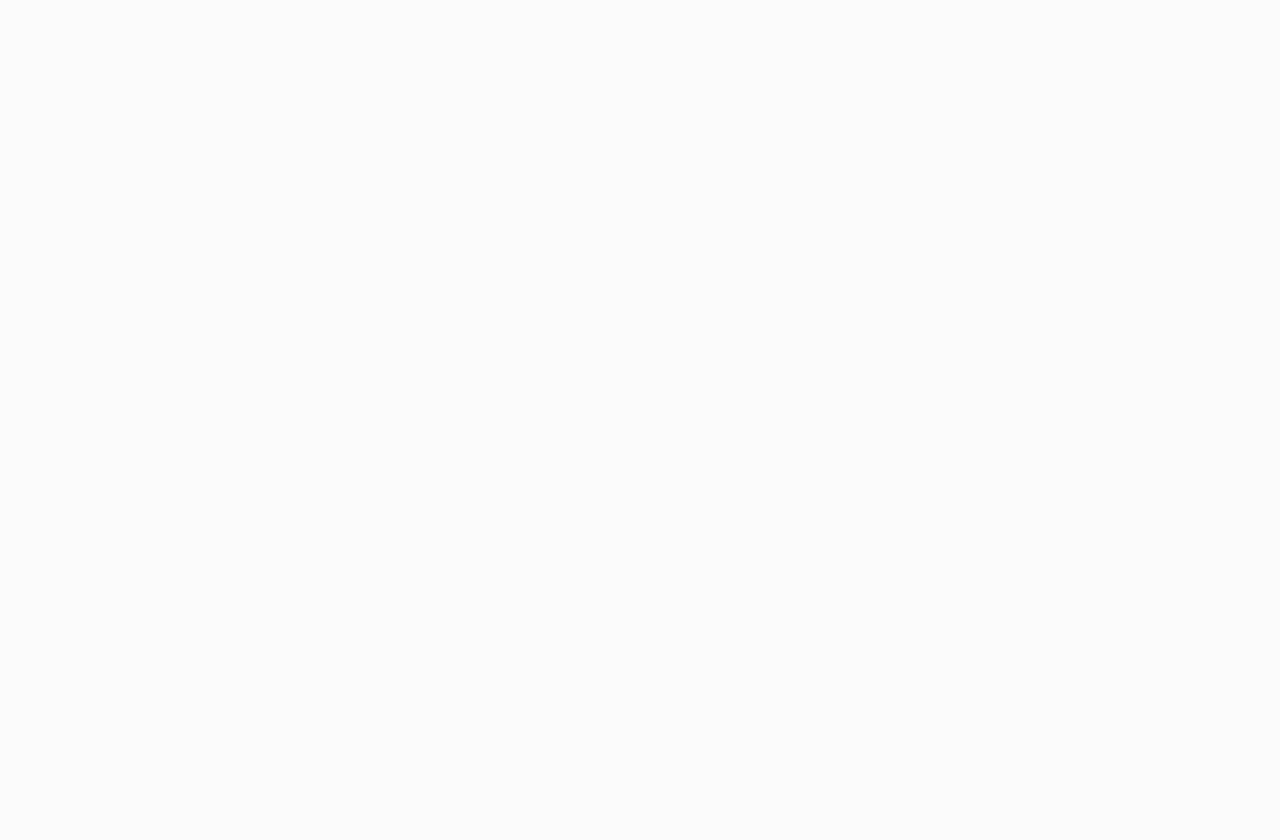
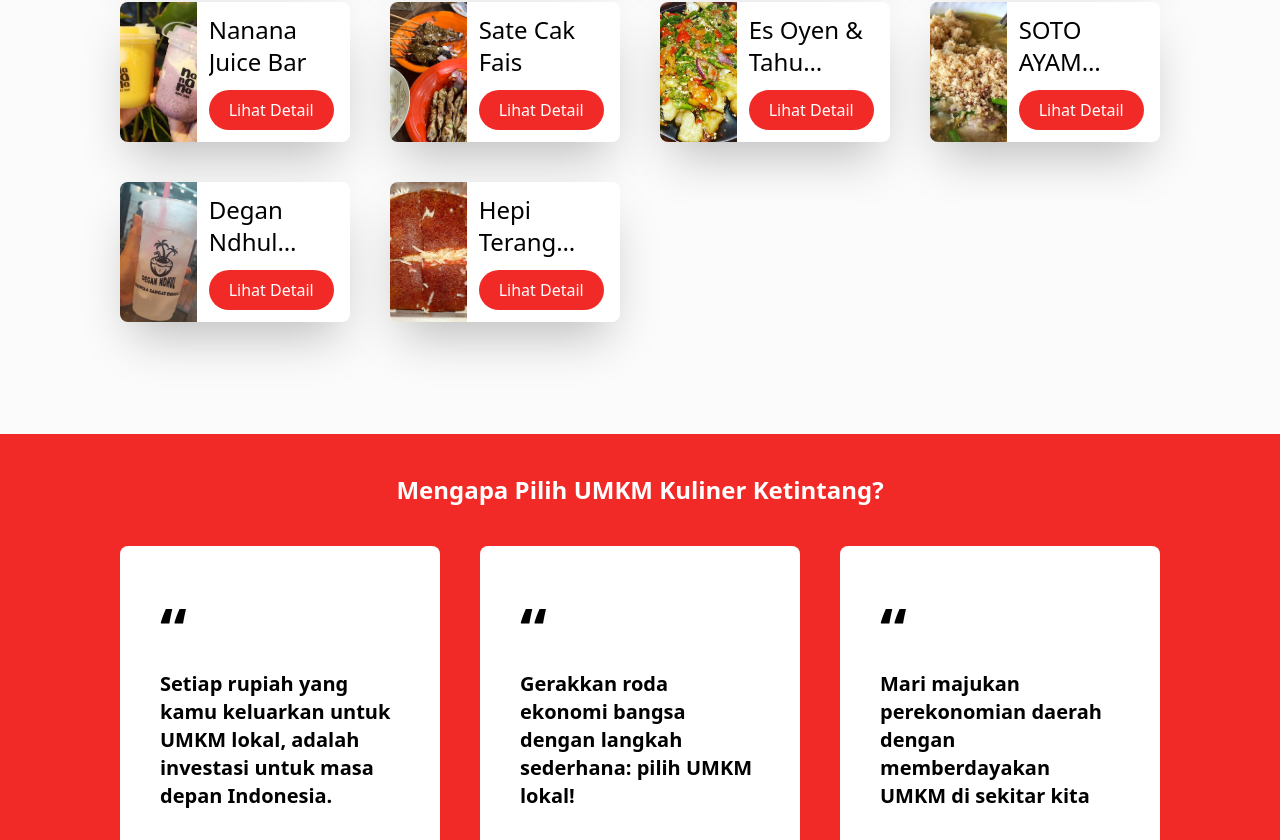
Before and after one commit to syrsdev/Amatiran-Portal-UMKM-Ketintang, a React (Vite) app: page / in a window 1280 px wide. Shown: the part 1116-1956 px from the top of the page. Before the commit the page ends 1100 px from the top, so only its background shows below. Built offline with nearby package versions, Linux system fonts and the light colour scheme.

Commit message:
style: outlet and why us section

```diff
--- a/src/pages/Home.tsx
+++ b/src/pages/Home.tsx
@@ -1,6 +1,10 @@
+import CardOutlet from "../components/card/CardOutlet";
+import CardWhys from "../components/card/CardWhys";
 import ImgHero from "../components/image/ImgHero";
 import Container from "../layouts/Container";
 import Layout from "../layouts/Layout";
+
+import umkmData from "../data/umkm.json";
 
 const Home = () => {
   return (
@@ -25,8 +29,33 @@ const Home = () => {
       <section className="flex justify-center py-10 bg-primary text-white font-bold ">
         <h2 className="text-2xl">Temukan Cita Rasa Ketintang!</h2>
       </section>
-      <section className="flex justify-center py-10 bg-primary text-white font-bold ">
-        <h2 className="text-2xl">Mengapa Pilih UMKM Kuliner Ketintang?</h2>
+      <Container className="grid grid-cols-4 my-28 gap-10">
+        {umkmData.map((item) => (
+          <CardOutlet key={item.id} umkm={item}></CardOutlet>
+        ))}
+      </Container>
+
+      <section className="py-10 bg-primary text-white font-bold">
+        <Container className="flex flex-col gap-10">
+          <h2 className="text-2xl text-center">
+            Mengapa Pilih UMKM Kuliner Ketintang?
+          </h2>
+
+          <div className="grid grid-cols-3 text-black gap-10">
+            <CardWhys>
+              Setiap rupiah yang kamu keluarkan untuk UMKM lokal, adalah
+              investasi untuk masa depan Indonesia.
+            </CardWhys>
+            <CardWhys>
+              Gerakkan roda ekonomi bangsa dengan langkah sederhana: pilih UMKM
+              lokal!
+            </CardWhys>
+            <CardWhys>
+              Mari majukan perekonomian daerah dengan memberdayakan UMKM di
+              sekitar kita
+            </CardWhys>
+          </div>
+        </Container>
       </section>
     </Layout>
   );
```
